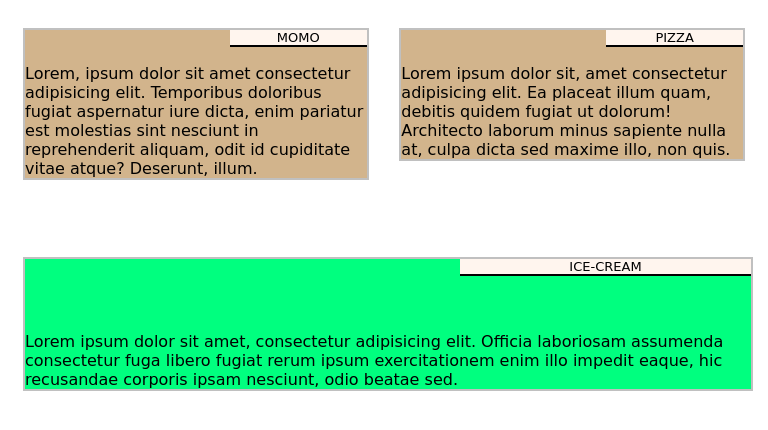
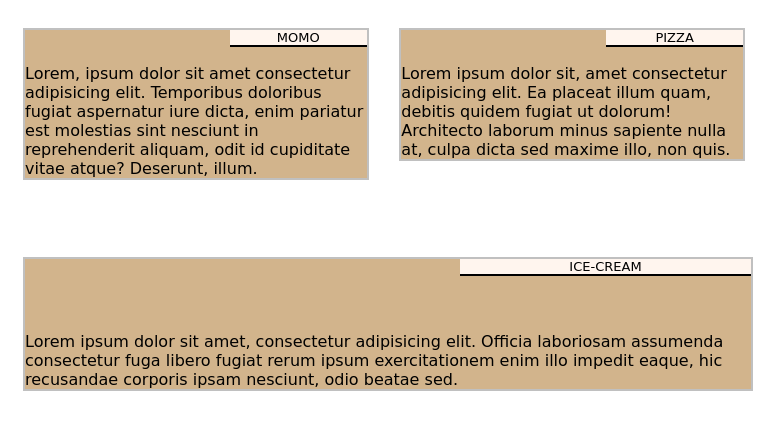
Before and after one commit to kesaraju7/Assignment, a plain HTML site: page webpage/Index.html in a window 768 px wide. Shown: the part 60-490 px from the top of the page. Drawn offline with Linux system fonts and the light colour scheme.

Commit message:
Update style.css

```diff
--- a/webpage/style.css
+++ b/webpage/style.css
@@ -91,7 +91,7 @@ h1
        {
         margin-left: 3%;
         width: 95%;
-          background-color: springgreen;
+
 
 
        }
```
